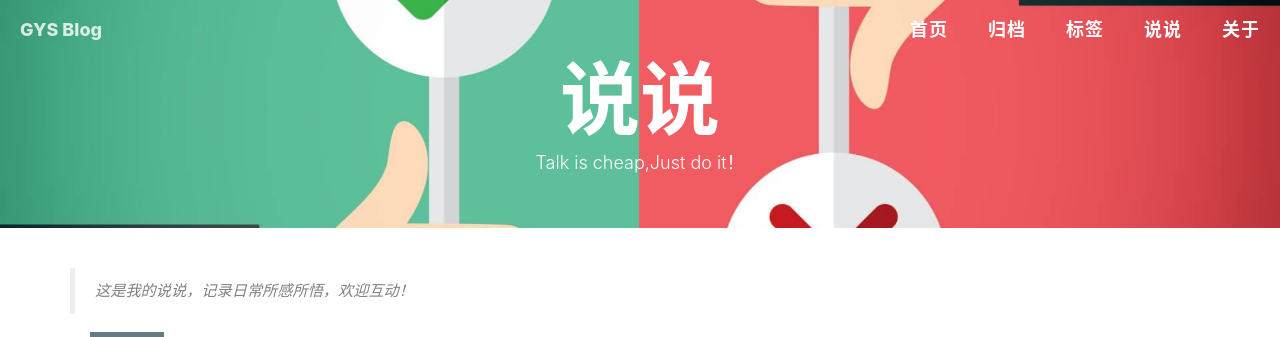
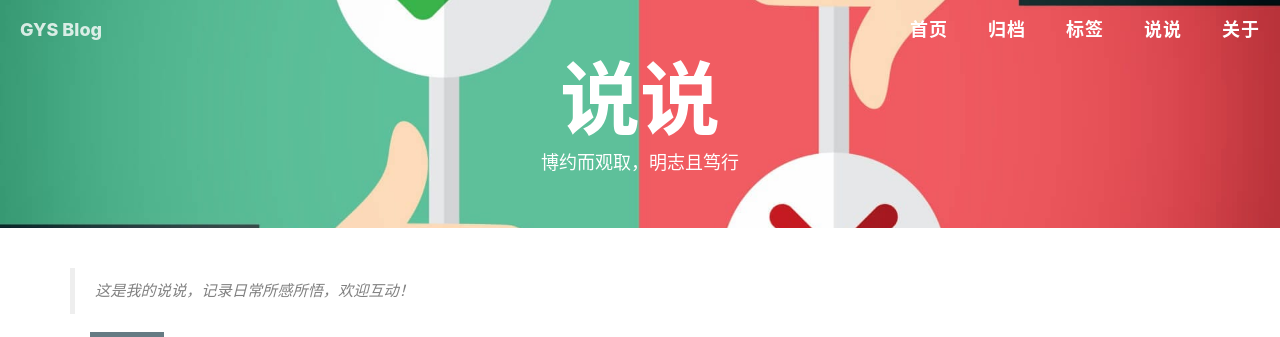
Before and after one commit to Richardurben/Richardurben.github.io, a Jekyll site: the page built from 3talks.html, in a window 1280 px wide. Shown: the top 337 px of the page. Built offline with Jekyll 4.4.1, drawn with Linux system fonts in a browser that asks for light colours; nearby versions of some CDN libraries; comment, search, counter and statistics services are not loaded.

Commit message:
Update 3talks.html

```diff
--- a/3talks.html
+++ b/3talks.html
@@ -2,7 +2,7 @@
 title: 说说
 layout: default
 permalink: /talks/
-description: Talk is cheap,Just do it！
+description: "博约而观取，明志且笃行"
 header-img: "img/talk-bg.jpg"
 ---
 
```
